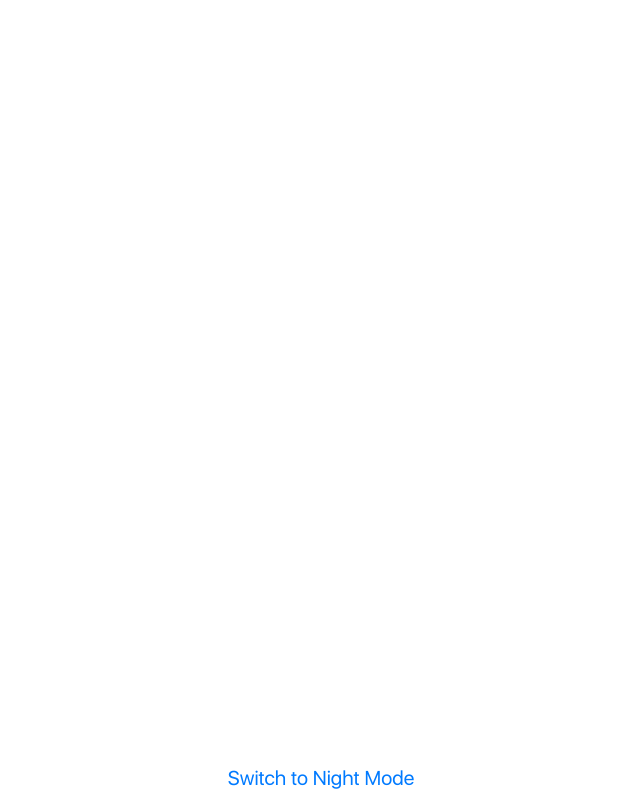
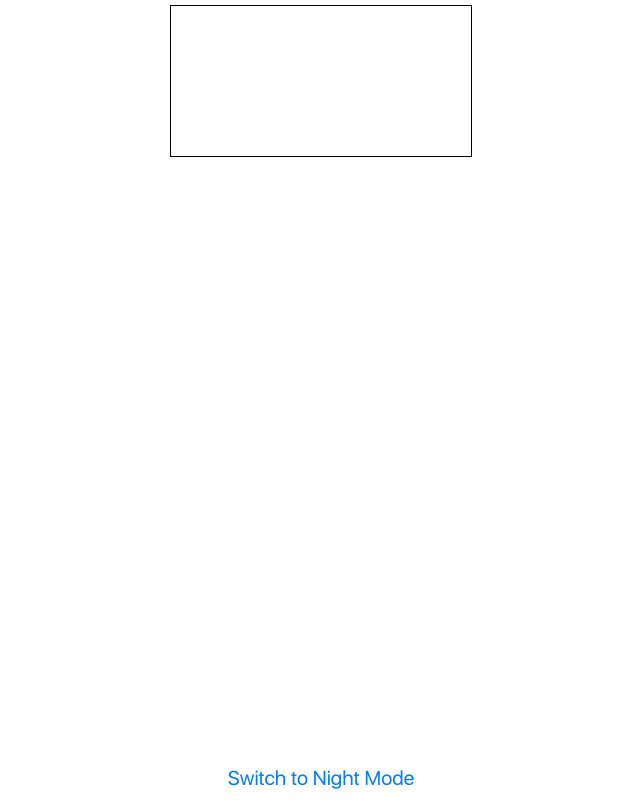
Before and after one commit to ddubrava/telegram-chart, a website built with webpack: page src/index.html in a window 1280 px wide. Shown: the whole page, without its empty margins (319-959 px from the left). Built offline with nearby package versions, Linux system fonts and the light colour scheme; files whose address does not match are found by name.

Commit message:
chore: remove <link> from index.html, add <canvas> & style canvas

```diff
--- a/src/assets/styles/index.scss
+++ b/src/assets/styles/index.scss
@@ -17,3 +17,8 @@
     color: $blue;
   }
 }
+
+#chart {
+  border: 1px solid #000;
+  margin-top: .5rem;
+}
--- a/src/index.html
+++ b/src/index.html
@@ -5,12 +5,11 @@
   <meta name="viewport" content="width=device-width, initial-scale=1.0">
   <meta http-equiv="X-UA-Compatible" content="ie=edge">
   <title>Chart / Telegram</title>
-
-  <link rel="stylesheet" href="./assets/styles/style.css">
-  <link rel="stylesheet" href="./assets/styles/index.css">
 </head>
 <body>
   <main class="main">
+    <canvas id="chart"></canvas>
+
     <span class="main__switch-mode">
       Switch to Night Mode
     </span>
```
